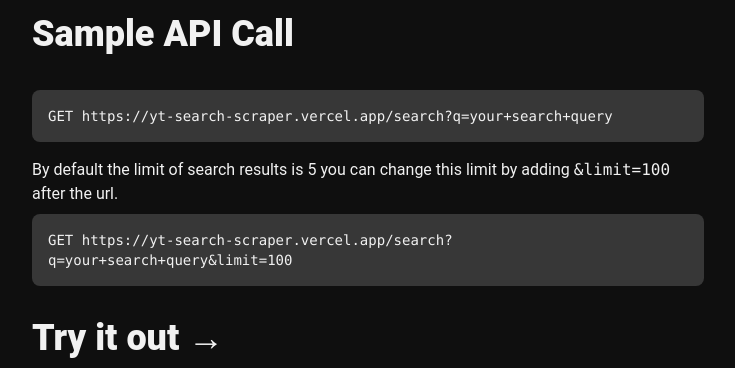
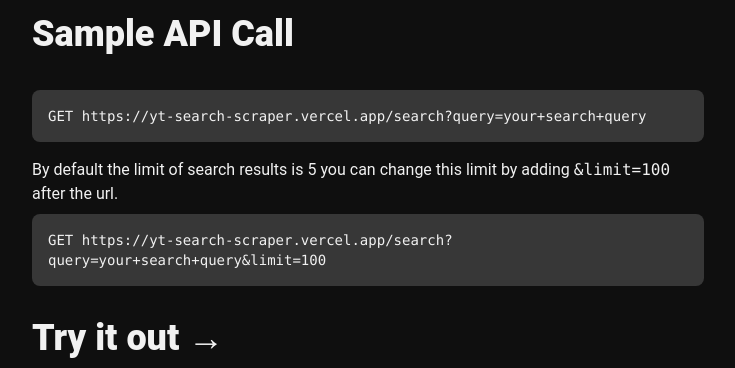
Before and after one commit to AkshatDeveloper06/YT-Search-Scraper, a Flask app: page / in a window 1280 px wide. Shown: the part 298-666 px from the top of the page, without its empty margins (272-1007 px from the left). Run offline with Flask 3, Linux system fonts and the light colour scheme; some libraries are stand-ins or nearby versions.

Commit message:
Updated Main Page

```diff
--- a/templates/index.html
+++ b/templates/index.html
@@ -154,7 +154,7 @@
             >
               <pre
                 class="whitespace-pre-wrap"
-              ><code>GET https://yt-search-scraper.vercel.app/search?q=your+search+query</code></pre>
+              ><code>GET https://yt-search-scraper.vercel.app/search?query=your+search+query</code></pre>
             </div>
             By default the limit of search results is 5 you can change this limit by adding <code>&limit=100</code> after the url.
             <div
@@ -163,7 +163,7 @@
             >
               <pre
                 class="whitespace-pre-wrap"
-              ><code>GET https://yt-search-scraper.vercel.app/search?q=your+search+query&limit=100</code></pre>
+              ><code>GET https://yt-search-scraper.vercel.app/search?query=your+search+query&limit=100</code></pre>
             </div>
           </section>
 
@@ -171,7 +171,7 @@
             <h2
               class="hover-1 mb-4 text-3xl font-extrabold leading-tight lg:mb-6 lg:text-4xl"
             >
-              <a href="https://yt-search-scraper.vercel.app/search?q=star+wars" target="_blank"> Try it out</a> <a>→</a>
+              <a href="https://yt-search-scraper.vercel.app/search?query=star+wars&limit=5" target="_blank"> Try it out</a> <a>→</a>
             </h2>
             <div id="result" class="mt-4"></div>
           </section>
```
